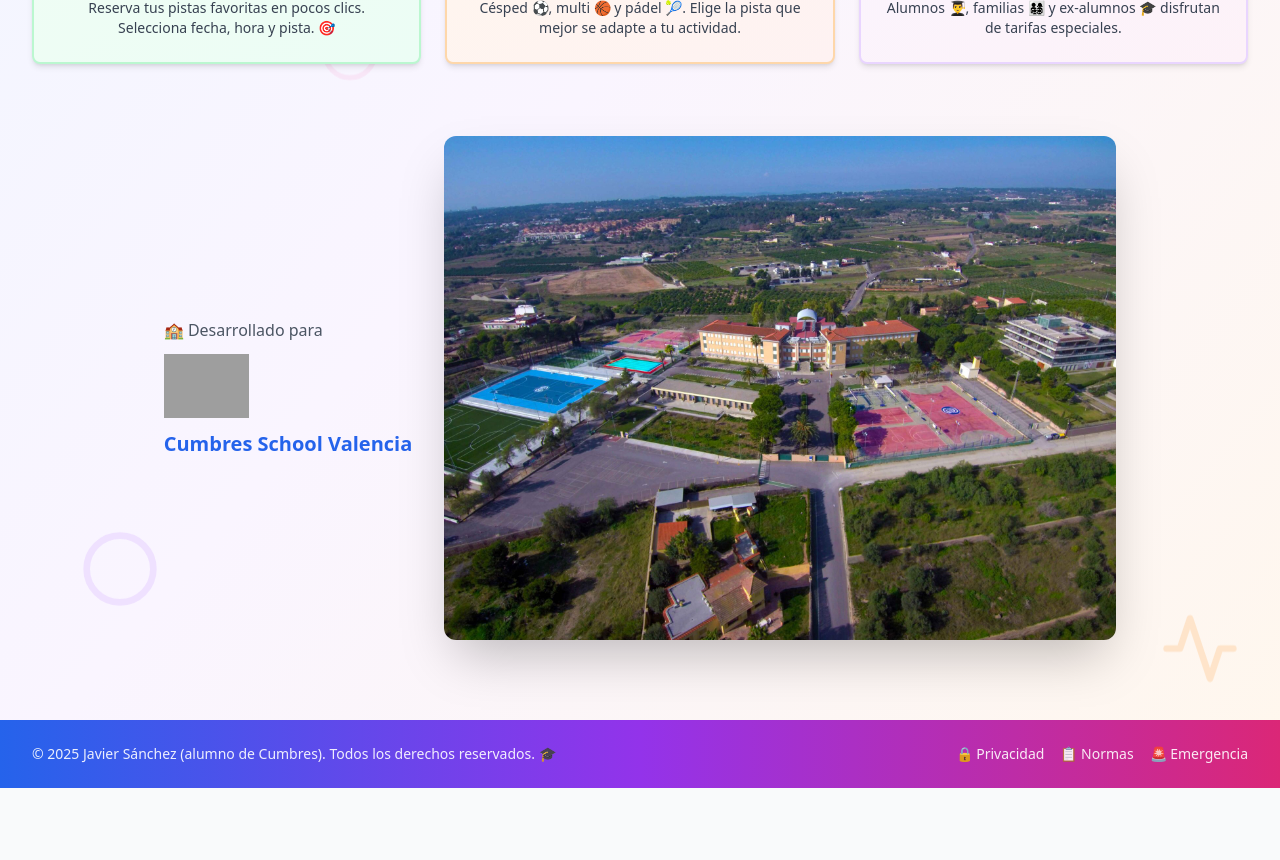
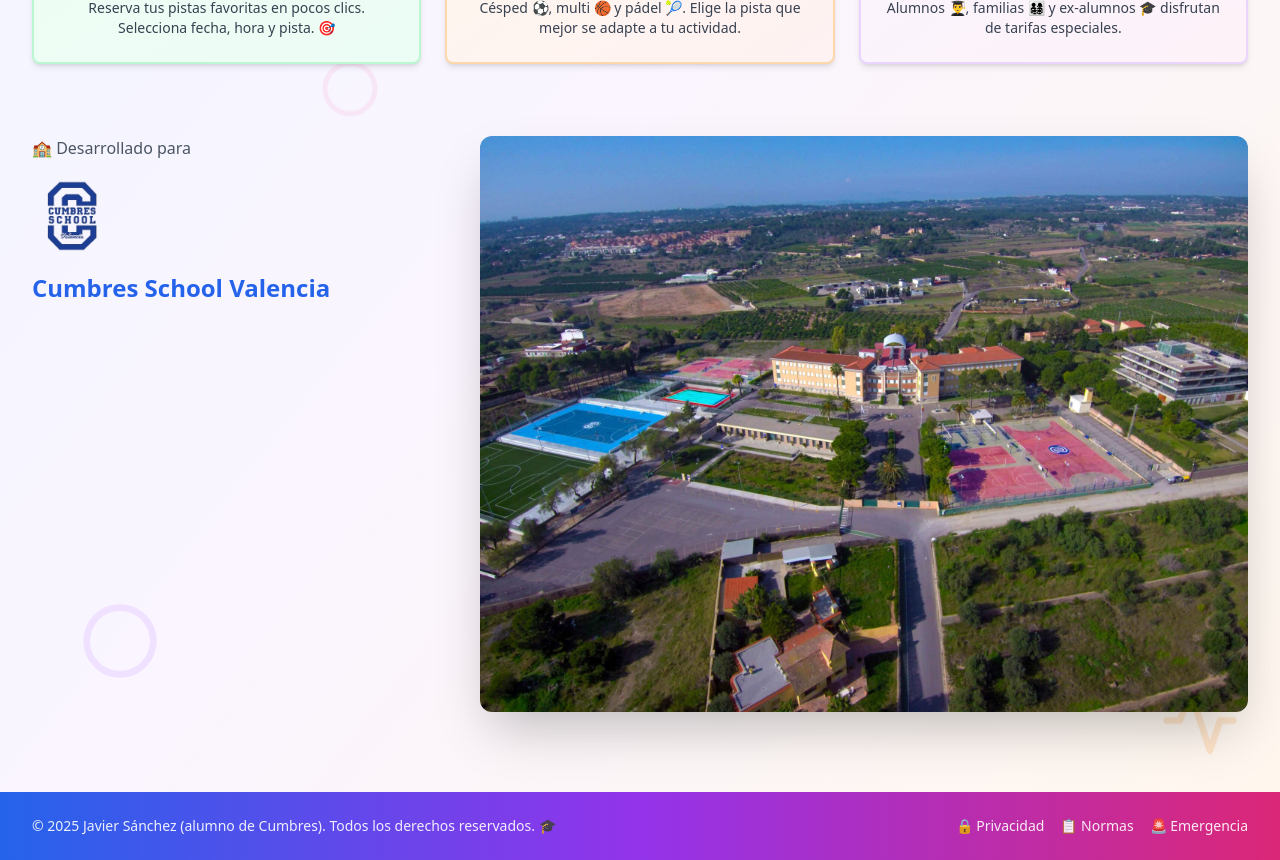
Before and after one commit to Javivi123/Reservas-Cumbres, a React (Vite) app in the folder frontend/: page / in a window 1280 px wide. Shown: the part 740-1600 px from the top of the page. Before the commit the page ends 1528 px from the top, so only its background shows below. Built offline with nearby package versions, Linux system fonts and the light colour scheme; no server answers; grey boxes are pictures that could not be loaded.

Commit message:
Fix: Corregir alineación imágenes admin y mejorar layout footer con mejor espaciado

```diff
--- a/frontend/src/pages/HomePage.tsx
+++ b/frontend/src/pages/HomePage.tsx
@@ -196,14 +196,14 @@ export const HomePage = () => {
 
                   {/* Logo del colegio */}
                   <section className="max-w-7xl mx-auto px-4 sm:px-6 lg:px-8 py-8 relative z-10">
-                    <div className="flex flex-col md:flex-row items-center justify-center gap-8">
+                    <div className="flex flex-col md:flex-row items-center md:items-start justify-between gap-12">
                       {/* Texto y logo a la izquierda */}
-                      <div className="flex flex-col items-center md:items-start space-y-3">
-                        <p className="text-gray-600 text-base"><span>🏫</span> Desarrollado para</p>
+                      <div className="flex flex-col items-center md:items-start space-y-4 flex-shrink-0">
+                        <p className="text-gray-600 text-base font-medium"><span>🏫</span> Desarrollado para</p>
                         <img
                           src="/images/logo/cumbres-logo-nobg.png"
                           alt="Cumbres School Valencia"
-                          className="h-16 w-auto object-contain"
+                          className="h-20 w-auto object-contain"
                           onError={(e) => {
                             // Fallback al logo normal si no existe el sin fondo
                             const target = e.target as HTMLImageElement;
@@ -214,13 +214,13 @@ export const HomePage = () => {
                           href="https://cumbresschool.es"
                           target="_blank"
                           rel="noopener noreferrer"
-                          className="inline-block text-xl font-bold text-primary-600 hover:text-primary-700 transition-colors"
+                          className="inline-block text-2xl font-bold text-primary-600 hover:text-primary-700 transition-colors text-center md:text-left"
                         >
                           Cumbres School Valencia
                         </a>
                       </div>
                       {/* Imagen del campus a la derecha */}
-                      <div className="flex-1 max-w-2xl rounded-xl overflow-hidden shadow-2xl">
+                      <div className="flex-1 max-w-3xl w-full rounded-xl overflow-hidden shadow-2xl">
                         <img
                           src={campusImage2}
                           alt="Vista aérea del campus Cumbres School Valencia"
--- a/frontend/src/pages/admin/AdminSpacesPage.tsx
+++ b/frontend/src/pages/admin/AdminSpacesPage.tsx
@@ -81,9 +81,9 @@ export const AdminSpacesPage = () => {
         {spaces.map((space) => {
           const spaceImage = getSpaceImage(space.nombre, space.tipo || '');
           return (
-            <div key={space.id} className="card overflow-hidden">
+            <div key={space.id} className="card p-0 overflow-hidden">
               {/* Imagen de la pista */}
-              <div className="relative h-32 w-full mb-4 -mx-6 -mt-6 bg-gradient-to-br from-gray-100 to-gray-200">
+              <div className="relative h-40 w-full bg-gradient-to-br from-gray-100 to-gray-200">
                 <img
                   src={spaceImage}
                   alt={space.nombre}
@@ -93,14 +93,15 @@ export const AdminSpacesPage = () => {
                     target.style.display = 'none';
                   }}
                 />
-                <div className="absolute top-2 right-2">
-                  <Button variant="secondary" size="sm" onClick={() => handleEdit(space)}>
+                <div className="absolute top-3 right-3">
+                  <Button variant="secondary" size="sm" onClick={() => handleEdit(space)} className="bg-white/90 hover:bg-white shadow-lg">
                     <Edit size={16} className="mr-1" />
                     Editar
                   </Button>
                 </div>
               </div>
 
+              <div className="p-6">
                 <div className="flex justify-between items-start mb-4">
                   <h3 className="text-xl font-semibold">{space.nombre}</h3>
                 </div>
@@ -128,6 +129,7 @@ export const AdminSpacesPage = () => {
                     <span className={space.disponible ? 'text-green-600' : 'text-red-600'}>
                       {space.disponible ? 'Disponible' : 'No Disponible'}
                     </span>
+                  </div>
                 </div>
               </div>
             </div>
```
Also changed, not shown: frontend/public/images/logo/cumbres-logo-nobg.png (renamed from frontend/public/images/logo/cumbres-logo-nobg.jpg). Lines whose indentation alone changed are shown as unchanged.
